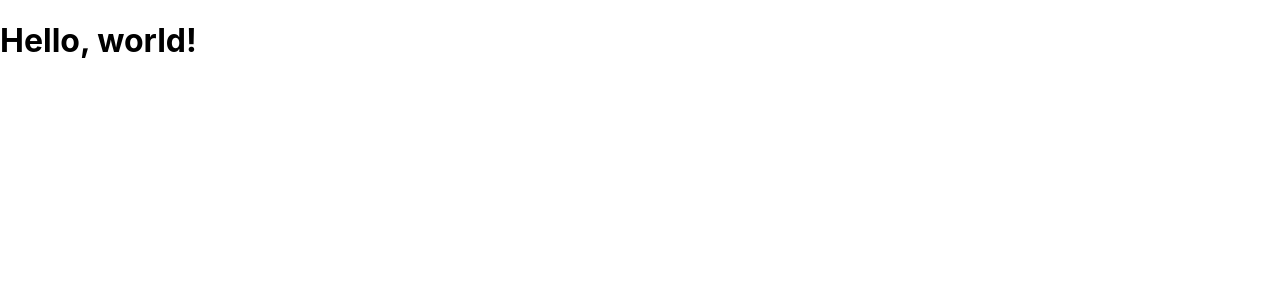
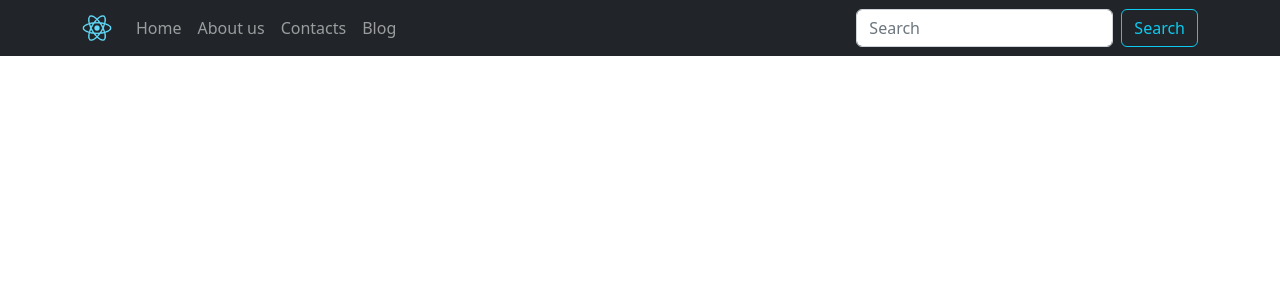
Before and after one commit to IvanSavkivIgorovych/React_site, a React (Create React App) app: page / in a window 1280 px wide. Shown: the top 300 px of the page. Built offline with nearby package versions, Linux system fonts and the light colour scheme.

Commit message:
Add Header component

```diff
--- a/src/App.js
+++ b/src/App.js
@@ -1,7 +1,13 @@
 import "./App.css";
+import "bootstrap/dist/css/bootstrap.min.css";
+import Header from "./Components/Header";
 
 function App() {
-  return <h1>Hello, world!</h1>;
+  return (
+    <div>
+      <Header></Header>
+    </div>
+  );
 }
 
 export default App;
--- /dev/null
+++ b/src/Components/Header.js
@@ -0,0 +1,48 @@
+import React, { Component } from "react";
+import {
+  Form,
+  FormControl,
+  Navbar,
+  NavLink,
+  Container,
+  Nav,
+  Button,
+} from "react-bootstrap";
+import logo from "./logo192.png";
+
+export default class Header extends Component {
+  render() {
+    return (
+      <Navbar collapseOnSelect expand="md" bg="dark" variant="dark">
+        <Container>
+          <Navbar.Brand href="/">
+            <img
+              src={logo}
+              height="30"
+              weight="30"
+              className="d-inline-block align-top"
+              alt="Logo"
+            />
+          </Navbar.Brand>
+          <Navbar.Toggle aria-controls="responsive-navbar-nav" />
+          <Navbar.Collapse id="responsive-navbar-nav">
+            <Nav className="me-auto">
+              <Nav.Link href="/">Home</Nav.Link>
+              <Nav.Link href="/about">About us</Nav.Link>
+              <Nav.Link href="/contacts">Contacts</Nav.Link>
+              <Nav.Link href="/blog">Blog</Nav.Link>
+            </Nav>
+            <Form className="d-flex">
+              <FormControl
+                type="text"
+                placeholder="Search"
+                className="me-sm-2"
+              />
+              <Button variant="outline-info">Search</Button>
+            </Form>
+          </Navbar.Collapse>
+        </Container>
+      </Navbar>
+    );
+  }
+}
```
Also changed, not shown: src/Components/logo192.png (renamed from public/logo192.png).
